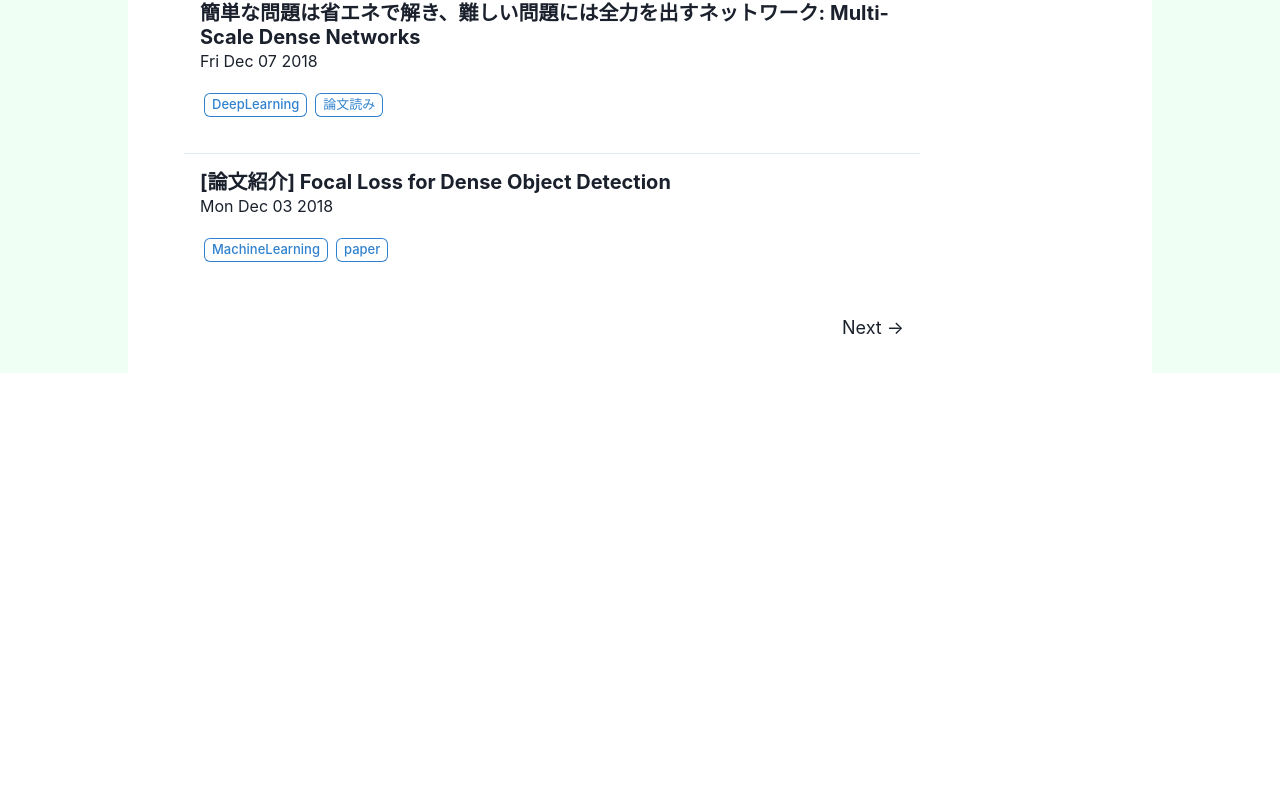
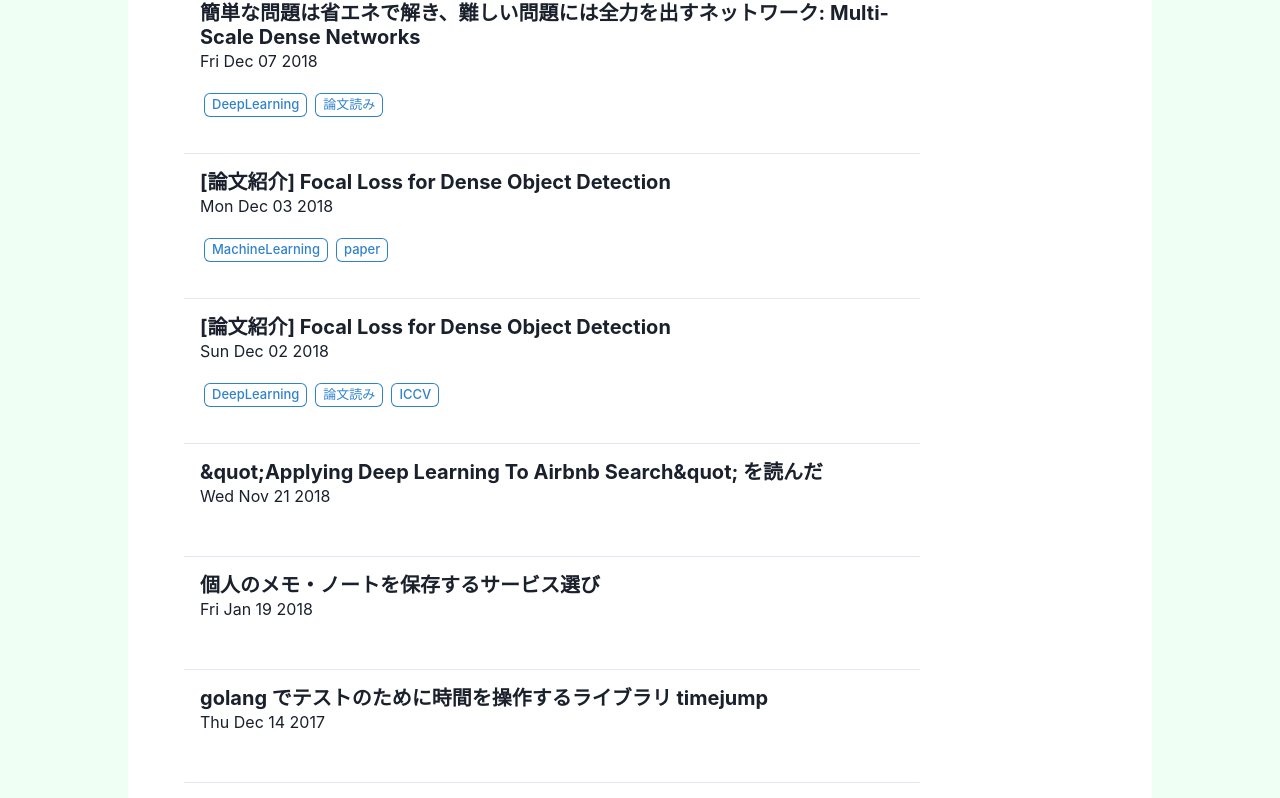
Before and after one commit to agatan/blog, a Next.js app: page / in a window 1280 px wide. Shown: the part 1338-2136 px from the top of the page. Before the commit the page ends 1711 px from the top, so only its background shows below. Built offline with nearby package versions, Linux system fonts and the light colour scheme.

Commit message:
Remove pagination

```diff
--- a/components/PostList.tsx
+++ b/components/PostList.tsx
@@ -14,18 +14,12 @@ import { PostMeta } from "../lib/posts";
 
 type Props = {
   postMetas: ReadonlyArray<PostMeta>;
-  page?: number;
 };
 
 const POSTS_PER_PAGE = 10;
 
 export const PostList: React.FC<Props> = (props) => {
-  const { postMetas, page } = { page: 0, ...props };
-  const totalPages = (postMetas.length - 1) / POSTS_PER_PAGE + 1;
-  const slice = postMetas.slice(
-    POSTS_PER_PAGE * page,
-    POSTS_PER_PAGE * (page + 1)
-  );
+  const { postMetas } = props;
   return (
     <Container maxW="container.md">
       <VStack
@@ -35,23 +29,10 @@ export const PostList: React.FC<Props> = (props) => {
         paddingBottom="4"
         align="stretch"
       >
-        {slice.map((postMeta) => (
+        {postMetas.map((postMeta) => (
           <PostItem key={postMeta.slug} postMeta={postMeta} />
         ))}
       </VStack>
-      <Flex>
-        {page <= 0 ? null : (
-          <Link p="4" href={`/?page=${page - 1}`}>
-            <Text fontSize="lg">← Previous</Text>
-          </Link>
-        )}
-        <Spacer />
-        {page >= totalPages ? null : (
-          <Link p="4" href={`/?page=${page + 1}`}>
-            <Text fontSize="lg">Next →</Text>
-          </Link>
-        )}
-      </Flex>
     </Container>
   );
 };
```
